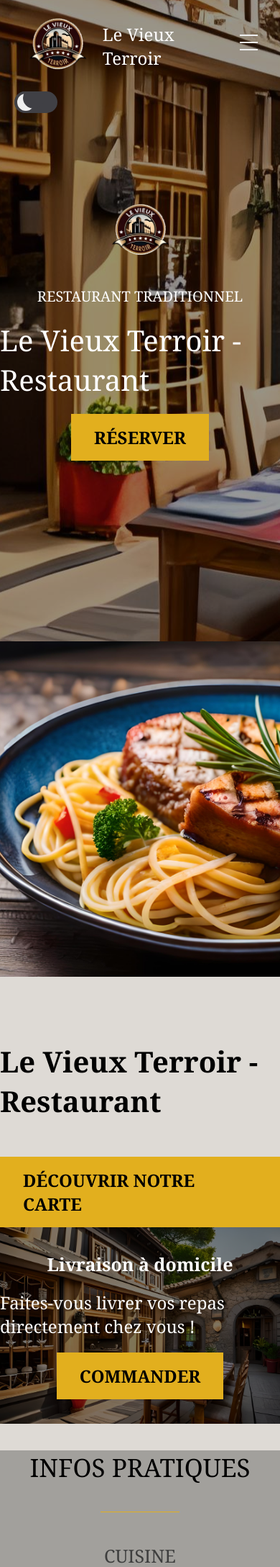
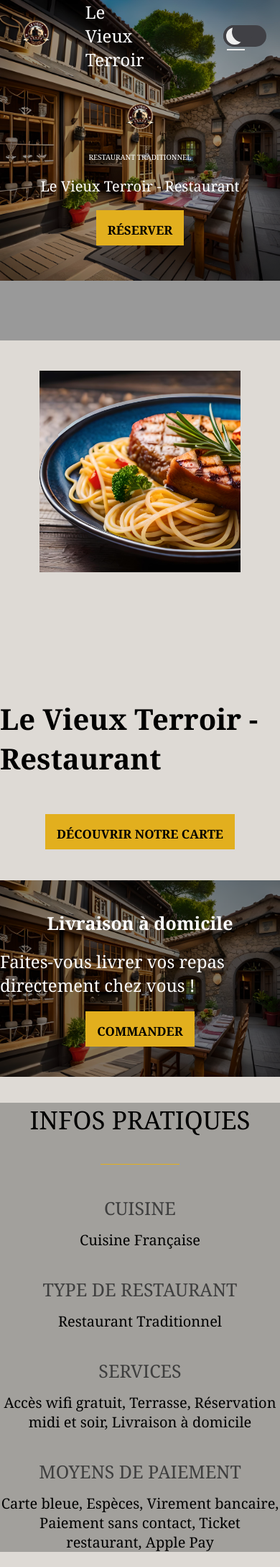
Before and after one commit to fredericbranca/Projet-site-restaurant, a PHP site: template view/accueil.php in a window 390 px wide. Shown: the top 2177 px of the page at 72% size. Run offline with PHP 8.4, Linux system fonts and the light colour scheme; the template is opened without the code that fills it, so the values that code supplies are empty; some libraries are stand-ins or nearby versions.

Commit message:
start responsive css for mobile size

```diff
--- a/public/css/accueil.css
+++ b/public/css/accueil.css
@@ -15,10 +15,18 @@ main[data-theme='light'] {
     --info-pratique-titre: rgb(62, 62, 62);
 }
 
-body {
-    background: rgba(0, 0, 0, 0.4) url(../img/resto.jpg) no-repeat center top -65%;
+header {
+    position: relative;
+    min-width: 90vw;
+}
+nav {
+    position: absolute;
+    width:  90vw;
+}
+.header {
+    background: rgba(0, 0, 0, 0.4) url(../img/resto.jpg) no-repeat 50% 65% ;
     background-blend-mode: darken;
-    background-size: content;
+    background-size: 100% auto;
 }
 
 .header {
@@ -165,3 +173,36 @@ body {
     flex-direction: column;
     gap: 20px;
 }
+
+/* @media responsive */
+
+@media (max-width: 400px) {
+
+    .header {
+        background: rgba(0, 0, 0, 0.4) url(../img/resto.jpg) no-repeat;
+        background-blend-mode: darken;
+        background-size: 100% auto;
+        padding-bottom: 0px;
+        min-height: 56vh;
+    }
+
+    .section-carte img {
+        width: 280px;
+        height: auto;
+    }
+
+    .logo {
+        width: 60px;
+        height: 60px;
+    }
+
+    .header p:first-of-type {
+        font-size: 10px;
+    }
+    .header p:nth-child(3) {
+        font-size: 20px;
+    }
+    .bouton span {
+        font-size: 17px;
+    }
+}
--- a/public/css/style.css
+++ b/public/css/style.css
@@ -97,89 +97,6 @@ footer {
     gap: 25px;
     align-items: center;
     flex-shrink: 0;
-}
-
-/* Responsivité de la nav bar et du footer (test)*/
-@media (max-width: 1200px) {
-    nav .nav-btn {
-        display: inline-block;
-        position: absolute;
-        right: 5%;
-        top: 35px;
-    }
-    nav .nav-btn label {
-        display: inline-block;
-        width: 50px;
-        height: 50px;
-        padding: 13px;
-    }
-    nav .nav-btn label span {
-        display: block;
-        width: 25px;
-        height: 10px;
-        border-top: 2px solid #eee;
-    }
-    nav .icon-container {
-        margin-right: 3.3em;
-        gap: 38px
-    }
-    nav .link-container {
-        position: absolute;
-        display: flex;
-        flex-direction: column;
-        width: fit-content;
-        overflow: hidden;
-        top: 120px;
-        left: 10px;
-        gap: 20px;
-    }
-    nav .link-container a {
-        width: 100%;
-        overflow: hidden;
-    }
-    nav #nav-check:not(:checked) ~ .link-container {
-        height: 0px;
-    }
-    nav #nav-check:checked ~ .link-container {
-        height: fit-content;
-        overflow-y: auto;
-    }
-
-    footer {
-        font-size: 18px;
-    }
-}
-
-@media (max-width: 756px) {
-    footer {
-        font-size: 14px;
-    }
-}
-
-@media (max-width: 576px) {
-    nav .icon-container {
-        position: absolute;
-        display: flex;
-        flex-wrap: wrap;
-        width: fit-content;
-        overflow-y: hidden;
-        top: 260px;
-        left: 10px;
-        gap: 20px
-    }
-    nav #nav-check:not(:checked) ~ .icon-container {
-        height: 0px;
-    }
-    nav #nav-check:checked ~ .icon-container {
-        height: fit-content;
-        overflow-y: auto;
-    }
-    nav .logo-container a {
-        width: 40%;
-    }
-    footer {
-        font-size: 10px;
-    }
 }
 
 .bouton {
@@ -348,3 +265,89 @@ footer {
   height: 0;
   background-color: var(--light);
 }
+
+/* Responsivité de la nav bar et du footer (test)*/
+@media (max-width: 1200px) {
+    nav .nav-btn {
+        display: inline-block;
+        position: absolute;
+        right: 5%;
+        top: 35px;
+    }
+    nav .nav-btn label {
+        display: inline-block;
+        width: 50px;
+        height: 50px;
+        padding: 13px;
+    }
+    nav .nav-btn label span {
+        display: block;
+        width: 25px;
+        height: 10px;
+        border-top: 2px solid #eee;
+    }
+    nav .icon-container {
+        margin-right: 3.3em;
+        gap: 38px
+    }
+    nav .link-container {
+        position: absolute;
+        display: flex;
+        flex-direction: column;
+        width: fit-content;
+        overflow: hidden;
+        top: 120px;
+        left: 10px;
+        gap: 20px;
+    }
+    nav .link-container a {
+        width: 100%;
+        overflow: hidden;
+    }
+    nav #nav-check:not(:checked) ~ .link-container {
+        height: 0px;
+    }
+    nav #nav-check:checked ~ .link-container {
+        height: fit-content;
+        overflow-y: auto;
+    }
+
+    footer {
+        font-size: 18px;
+    }
+}
+
+@media (max-width: 756px) {
+    footer {
+        font-size: 14px;
+    }
+}
+
+@media (max-width: 576px) {
+    nav .icon-container {
+        position: absolute;
+        display: flex;
+        flex-wrap: wrap;
+        width: fit-content;
+        overflow-y: hidden;
+        top: 260px;
+        left: 10px;
+        gap: 20px
+    }
+    nav #nav-check:not(:checked) ~ .icon-container {
+        height: 0px;
+    }
+    nav #nav-check:checked ~ .icon-container {
+        height: fit-content;
+        overflow-y: auto;
+    }
+    nav .logo-container a {
+        width: 40%;
+    }
+    footer {
+        font-size: 10px;
+    }
+    .bouton {
+        padding: 0.5rem 1rem;
+    }
+}
```
Also changed, not shown: public/css/carte.css (+11 -2 lines).
